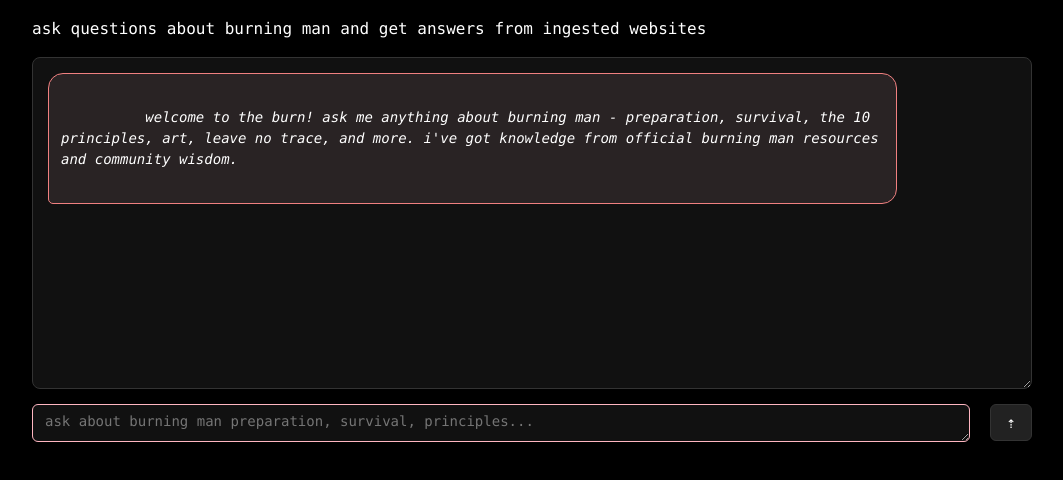
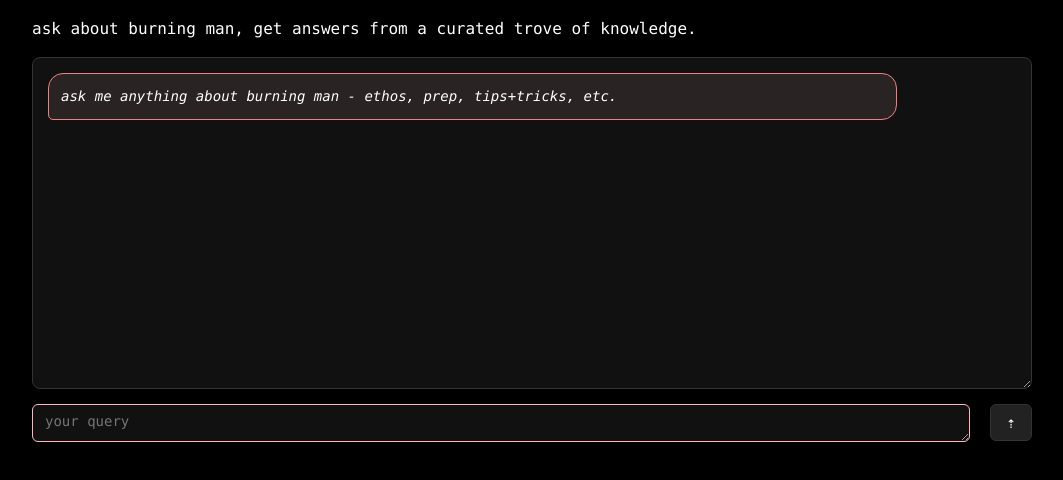
Before and after one commit to paarthxx/burn, a plain HTML site: page index.html in a window 1280 px wide. Shown: the part 88-568 px from the top of the page, without its empty margins (108-1171 px from the left). Drawn offline with Linux system fonts and the light colour scheme.

Commit message:
Update index.html

```diff
--- a/index.html
+++ b/index.html
@@ -9,16 +9,14 @@
 <body>
   <div class="burn-chatbot">
     <h1>let's burn</h1>
-    <p>ask questions about burning man and get answers from ingested websites</p>
+    <p>ask about burning man, get answers from a curated trove of knowledge.</p>
 
     <section id="chat" class="chat-section">
       <div id="chat-log" class="chat-log">
-        <div class="message bot-message welcome">
-          welcome to the burn! ask me anything about burning man - preparation, survival, the 10 principles, art, leave no trace, and more. i've got knowledge from official burning man resources and community wisdom.
-        </div>
+        <div class="message bot-message welcome">ask me anything about burning man - ethos, prep, tips+tricks, etc.</div>
       </div>
       <div class="input-group">
-        <textarea id="query" placeholder="ask about burning man preparation, survival, principles..." autofocus rows="1"></textarea>
+        <textarea id="query" placeholder="your query" autofocus rows="1"></textarea>
         <button id="send">⇡</button>
       </div>
     </section>
```
